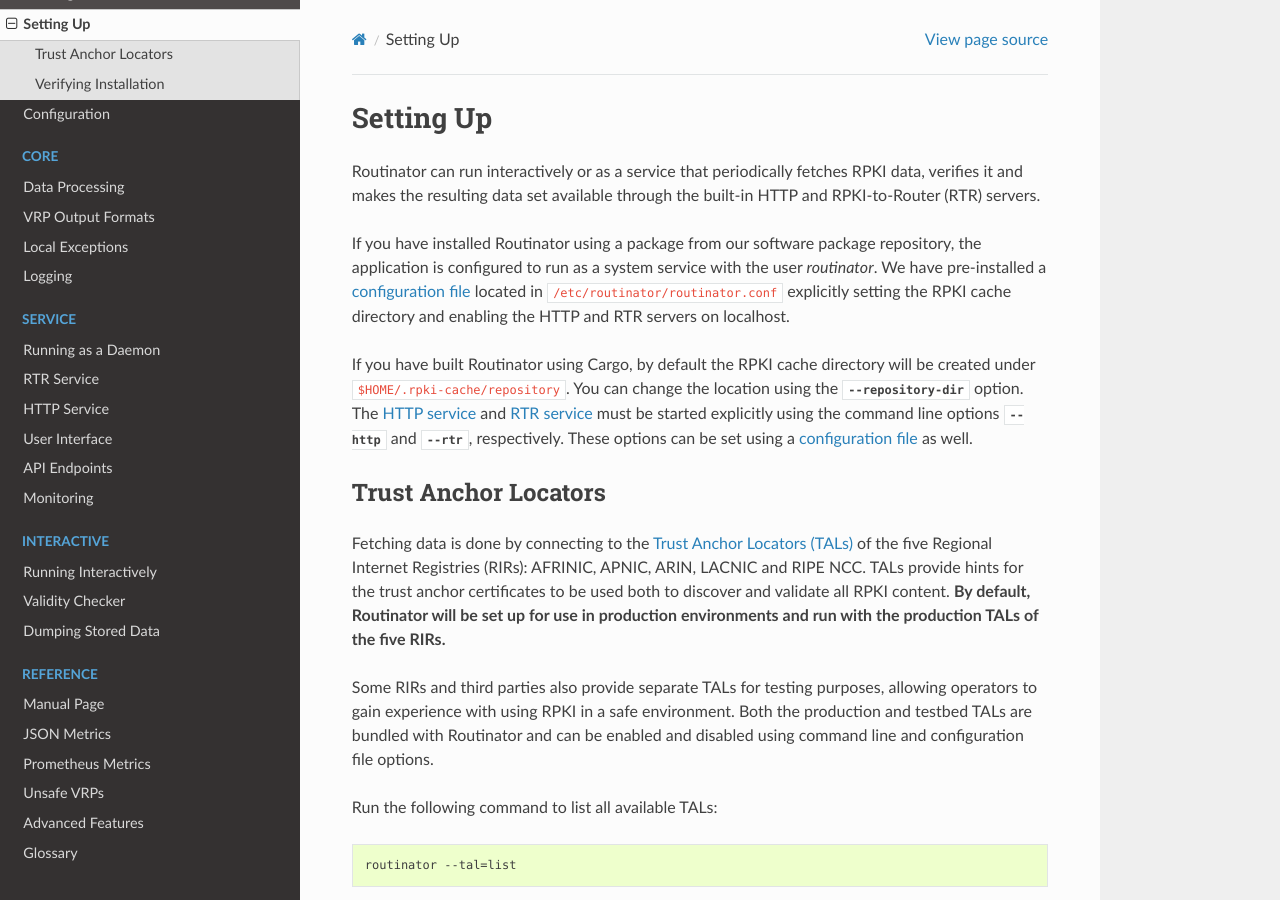
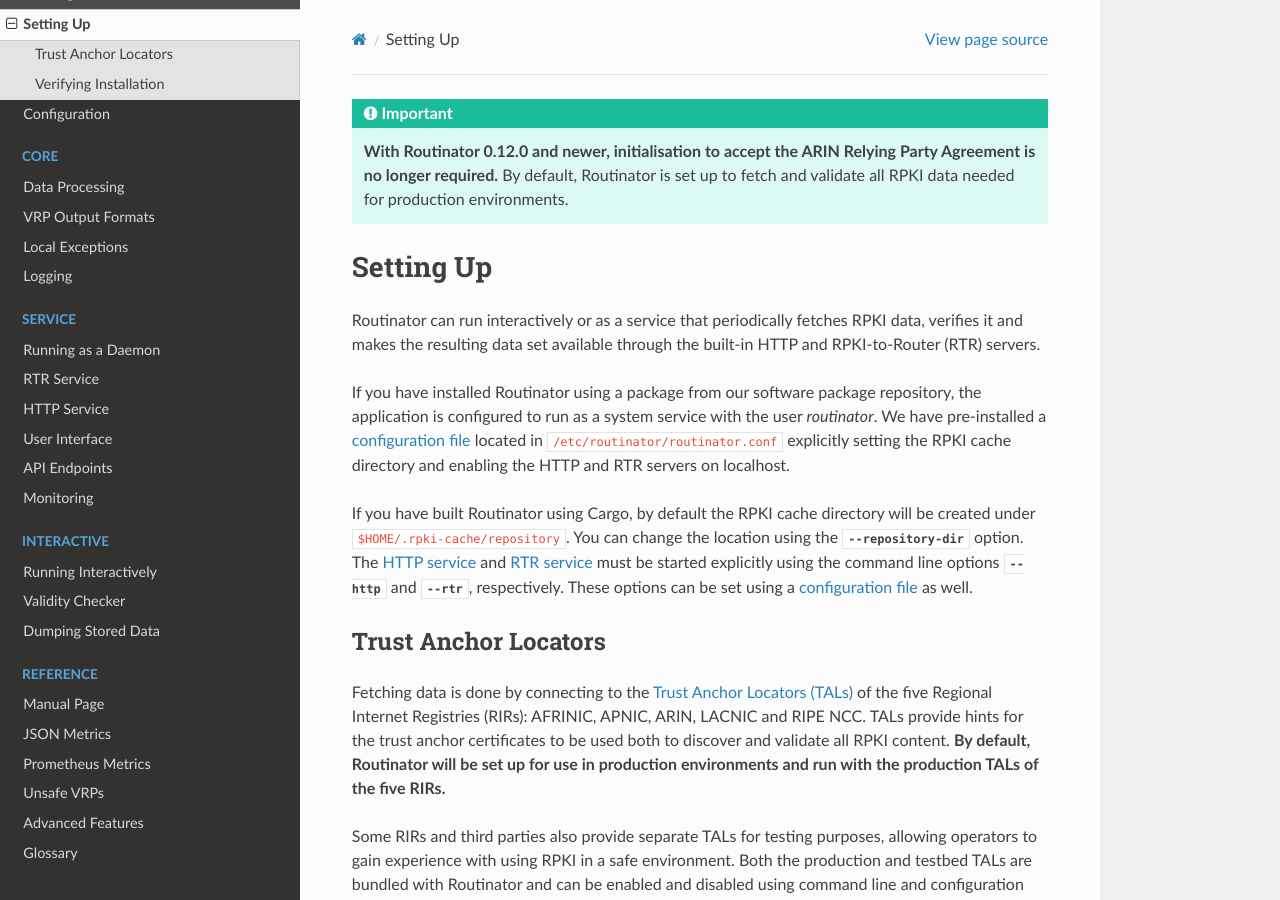
Before and after one commit to NLnetLabs/routinator, a Sphinx documentation site: the page built from doc/manual/source/setting-up.rst, in a window 1280 px wide and 900 px high. Built offline with Sphinx 7.4.7 and the Read the Docs theme 2.0.0, drawn with Linux system fonts in a browser that asks for light colours.

Commit message:
Add infobox about deprecating initialisation

```diff
--- a/doc/manual/source/setting-up.rst
+++ b/doc/manual/source/setting-up.rst
@@ -1,3 +1,8 @@
+.. Important:: **With Routinator 0.12.0 and newer, initialisation to accept
+               the ARIN Relying Party Agreement is no longer required.** By
+               default, Routinator is set up to fetch and validate all RPKI
+               data needed for production environments.
+
 Setting Up
 ==========
 
```
